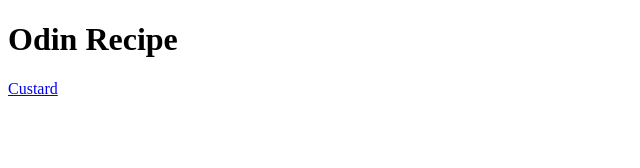
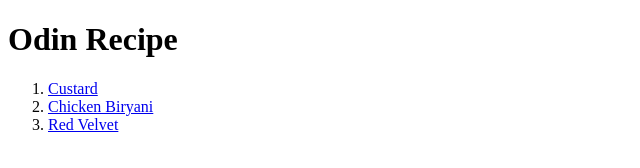
Before and after one commit to rezwan563/odin-recipe, a plain HTML site: page index.html in a window 1280 px wide. Shown: the whole page, without its empty margins (0-640 px from the left). Drawn offline with Linux system fonts and the light colour scheme.

Commit message:
Link  chicken biryani and red velvet

```diff
--- a/index.html
+++ b/index.html
@@ -7,6 +7,11 @@
 
     <body>
         <h1>Odin Recipe</h1>
-        <a href="recipes/custard.html">Custard</a>
+        <ol>
+        <li><a href="./recipes/custard.html">Custard</a></li>
+        <li><a href="./recipes/chickenbiryani.html">Chicken Biryani</a></li>
+        <li><a href="./recipes/redvelvet.html">Red Velvet</a></li>
+
+        </ol>
     </body>
 </html>
```
